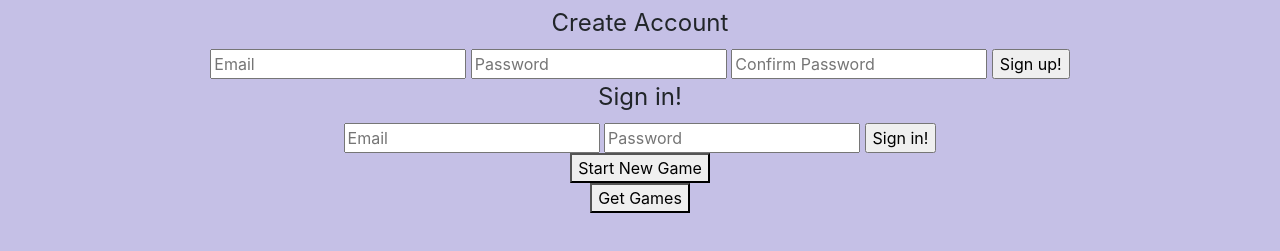
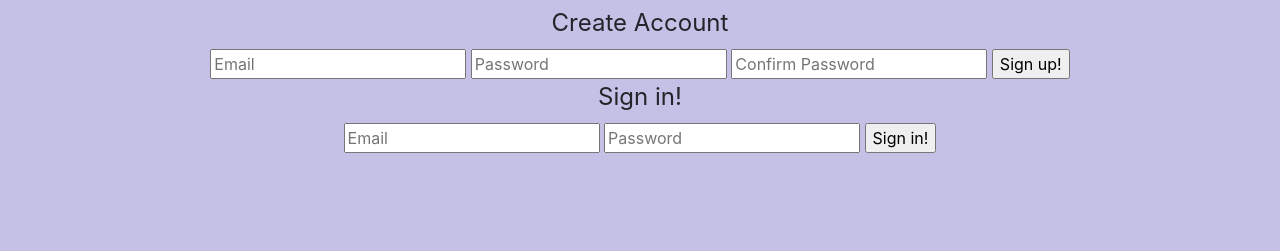
Before and after one commit to KwesiAtherley/tic-tac-toe-client, a website built with webpack: page index.html in a window 1280 px wide. Shown: the part 83-334 px from the top of the page. Built offline with nearby package versions, Linux system fonts and the light colour scheme.

Commit message:
Added hidden class to get/new game buttons

```diff
--- a/assets/scripts/auth/ui.js
+++ b/assets/scripts/auth/ui.js
@@ -27,6 +27,7 @@ const signInSuccess = function (signInResponse) {
   $('#sign-up').addClass('hidden')
   $('#sign-in').addClass('hidden')
   $('#game-box').removeClass('hidden')
+  $('.fixUp').removeClass('hidden')
 }
 
 const changePasswordSuccess = function (changePasswordResponse) {
--- a/index.html
+++ b/index.html
@@ -50,8 +50,8 @@
       <input type="submit" value="Change Password!">
     <!-- </fieldset> -->
   </form>
-  <button id="create-game">Start New Game</button>
-  <button id="get-game">Get Games</button>
+  <button id="create-game" class="hidden fixUp">Start New Game</button>
+  <button id="get-game" class="hidden fixUp">Get Games</button>
 
 <div class="front-facing">
   <div id="player-turn"></div>
```
